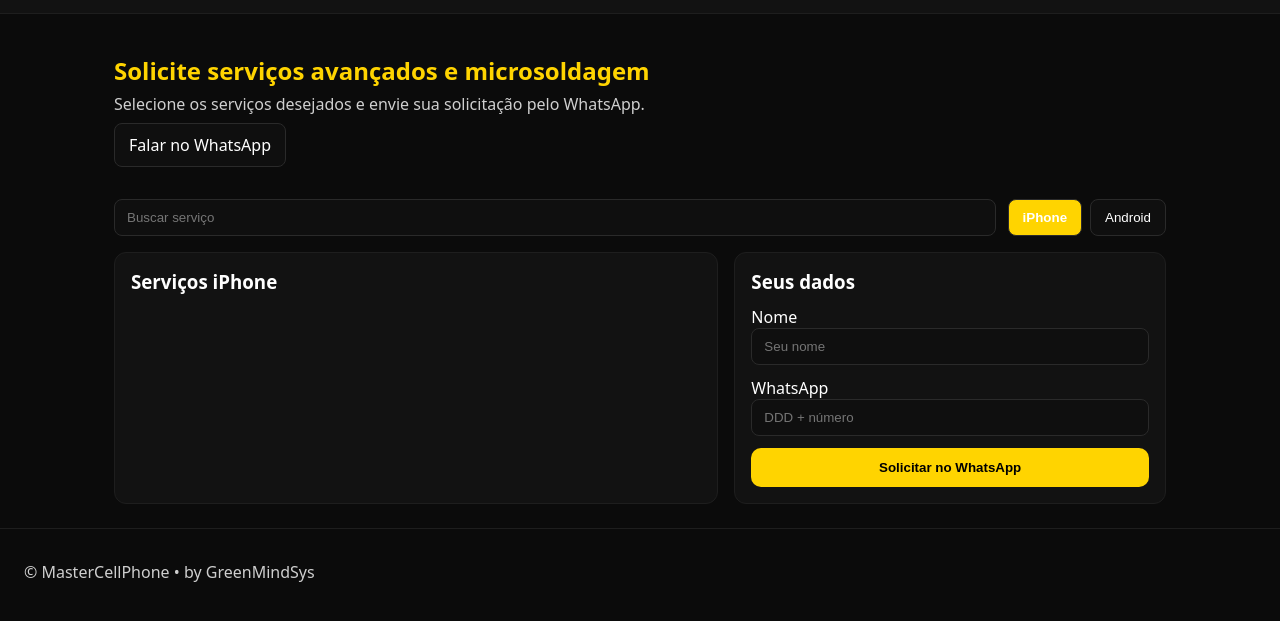
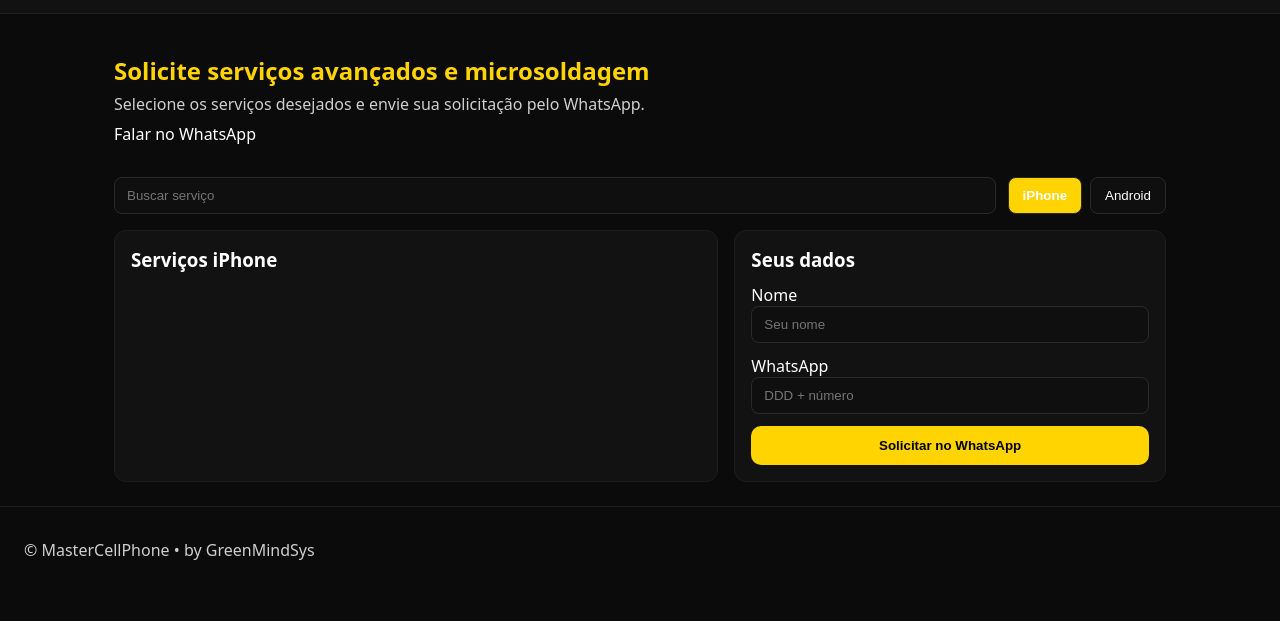
Before and after one commit to thiagovsmeireles/MasterCellPhone, a website: page public/servicos.html in a window 1280 px wide. Shown: the part 143-764 px from the top of the page. Drawn offline with Linux system fonts and the light colour scheme; no server answers.

Commit message:
Change link class from 'tab' to 'btn'

```diff
--- a/public/servicos.html
+++ b/public/servicos.html
@@ -20,7 +20,7 @@
       <section class="hero">
         <h2>Solicite serviços avançados e microsoldagem</h2>
         <p>Selecione os serviços desejados e envie sua solicitação pelo WhatsApp.</p>
-        <a href="https://wa.me/5561992505987" target="_blank" rel="noopener" class="tab" style="display:inline-block;text-decoration:none;margin-top:8px">Falar no WhatsApp</a>
+        <a href="https://wa.me/5561992505987" target="_blank" rel="noopener" class="btn" style="display:inline-block;text-decoration:none;margin-top:8px">Falar no WhatsApp</a>
       </section>
 
       <section class="actions">
```
